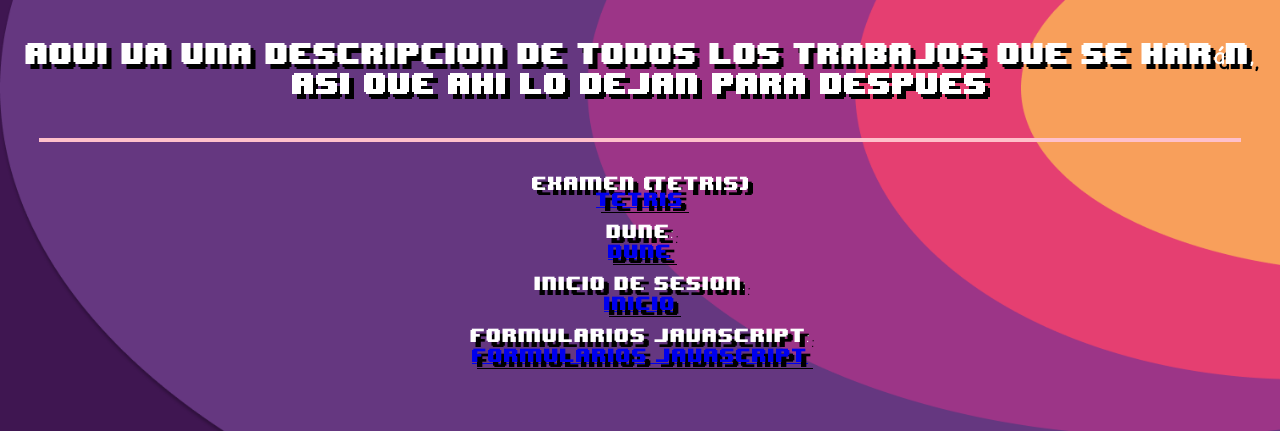
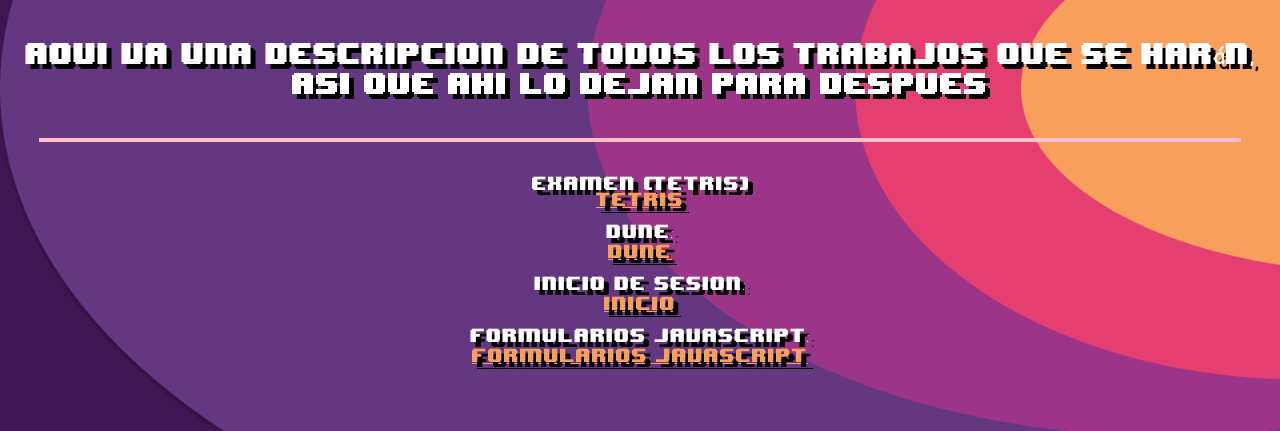
Before and after one commit to deivivid/RivasGarzaDavid, a plain HTML site: page index.html in a window 1280 px wide. Shown: the part 369-800 px from the top of the page. Drawn offline with Linux system fonts and the light colour scheme.

Commit message:
css index

```diff
--- a/css/style.css
+++ b/css/style.css
@@ -14,3 +14,6 @@
 background-size: cover;
 
 }
+.links{
+color: #f89f5b;
+}
--- a/index.html
+++ b/index.html
@@ -4,7 +4,7 @@
     <meta charset="UTF-8">
     <meta name="viewport" content="width=device-width, initial-scale=1.0">
     <title>Portafolio de evidencias</title>
-    <link rel="stylesheet" href="./Portafolio de evidencias/css/style.css">
+    <link rel="stylesheet" href="./css/style.css">
 </head>
 
 <body>
```
